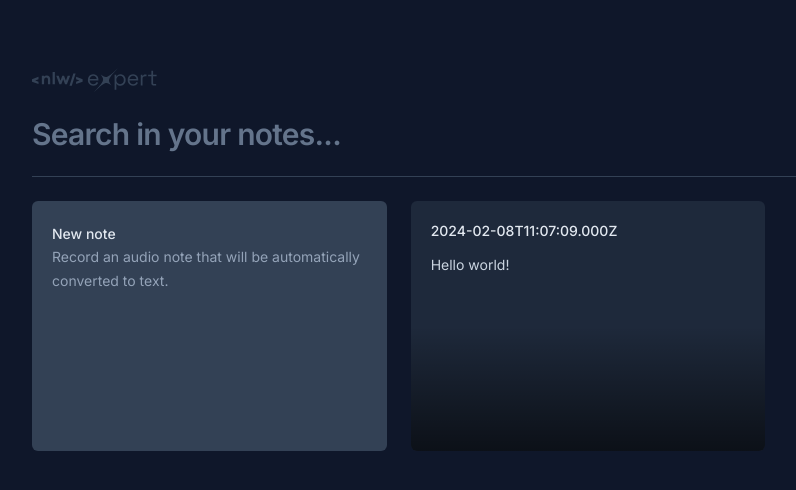
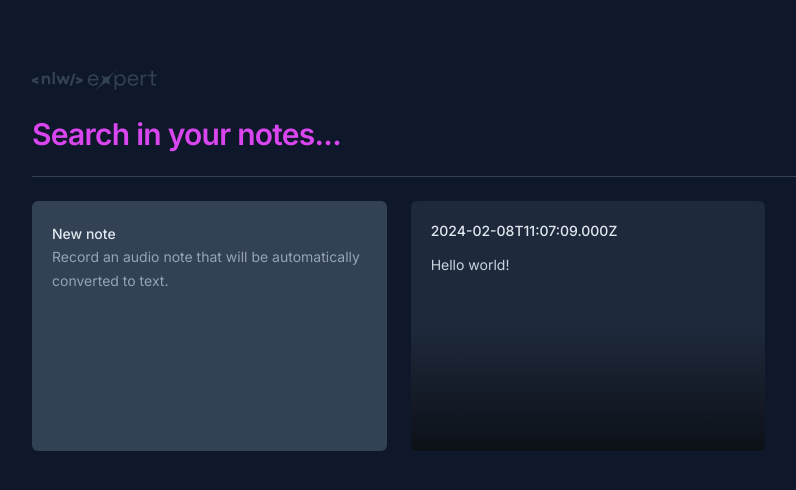
Before and after one commit to Adriana-Camarotto/nlw-expert-notes, a React (Vite) app: page / in a window 1280 px wide. Shown: the top 490 px of the page, without its empty margins (52-848 px from the left). Built offline with nearby package versions, Linux system fonts and the light colour scheme.

Commit message:
modal's style

```diff
--- a/src/app.tsx
+++ b/src/app.tsx
@@ -11,7 +11,7 @@ export function App() {
         <input
           type="text"
           placeholder="Search in your notes..."
-          className="w-full bg-transparent text-3xl font-semibold tracking-tight outline-none placeholder:text-slate-500"
+          className="w-full bg-transparent text-3xl font-semibold tracking-tight outline-none placeholder:text-fuchsia-500"
         />
       </form>
 
--- a/src/components/note-card.tsx
+++ b/src/components/note-card.tsx
@@ -22,7 +22,7 @@ export function NoteCard({ note }: NoteCardProps) {
 
       <Dialog.Portal>
         <Dialog.Overlay className="inset-0 fixed bg-black/50" />
-        <Dialog.Content className="fixed left-1/2 top-1/2 -translate-x-1/2 -translate-y-1/2 w-[300px] h-[200px] bg-white">
+        <Dialog.Content className="fixed left-1/2 top-1/2 -translate-x-1/2 -translate-y-1/2 max-w-[640px] w-full bg-slate-700 rounded-md flex flex-col autline-none">
           Hello!
         </Dialog.Content>
       </Dialog.Portal>
```
